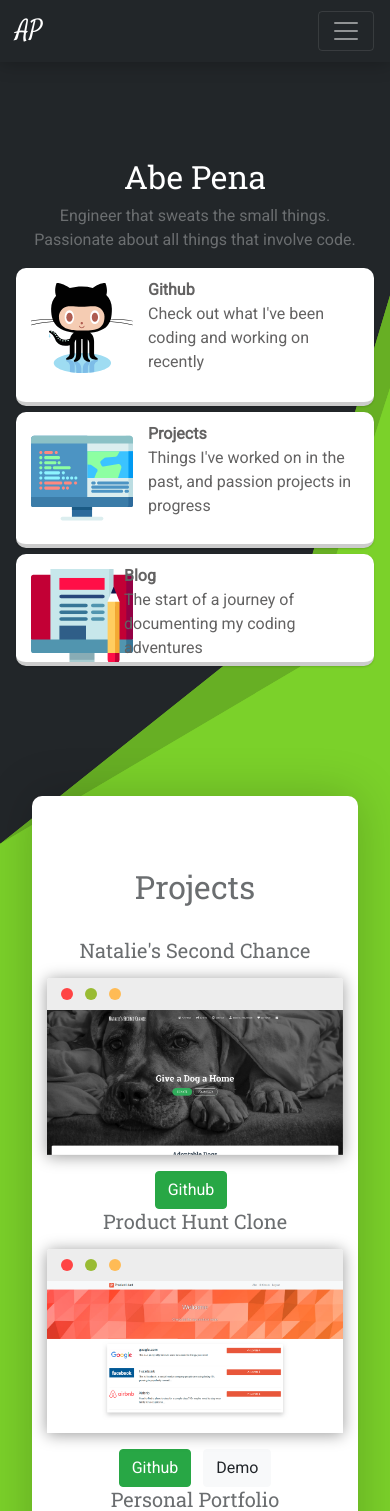
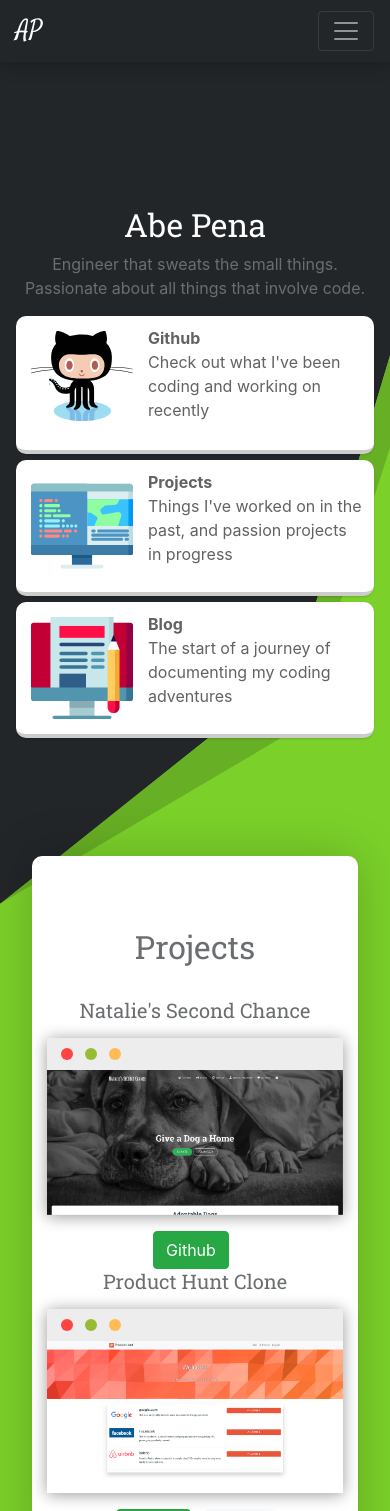
Before and after one commit to Abepena/Portfolio, a Django app: page / in a window 390 px wide. Shown: the top 1511 px of the page. Run offline with Django 3.2, Linux system fonts and the light colour scheme; data comes from the database, SQL or seed files in the repository; data that the repository does not hold is empty; parts of the project's set-up code (start-up, migrations or seed data) failed here and were passed over; some libraries are stand-ins or nearby versions.

Commit message:
working mobile site

```diff
--- a/jobs/static/jobs/css/style.css
+++ b/jobs/static/jobs/css/style.css
@@ -10,13 +10,16 @@
   margin-bottom: 50px;
 }
 
-html,
-body {
+html {
   margin: 0;
   padding: 0;
   -webkit-box-sizing: border-box;
           box-sizing: border-box;
   font-family: "Roboto", sans-serif;
+}
+
+body {
+  padding-top: 60px;
 }
 
 ul {
--- a/jobs/static/jobs/scss/style.scss
+++ b/jobs/static/jobs/scss/style.scss
@@ -9,12 +9,15 @@
 $break-medium: 768px;
 
 //Resets
-html,
-body {
+html{
   margin: 0;
   padding: 0;
   box-sizing: border-box;
   font-family: "Roboto", sans-serif;
+}
+
+body {
+  padding-top: 60px;
 }
 
 // ul reset
```
Also changed, not shown: 1 other file.
